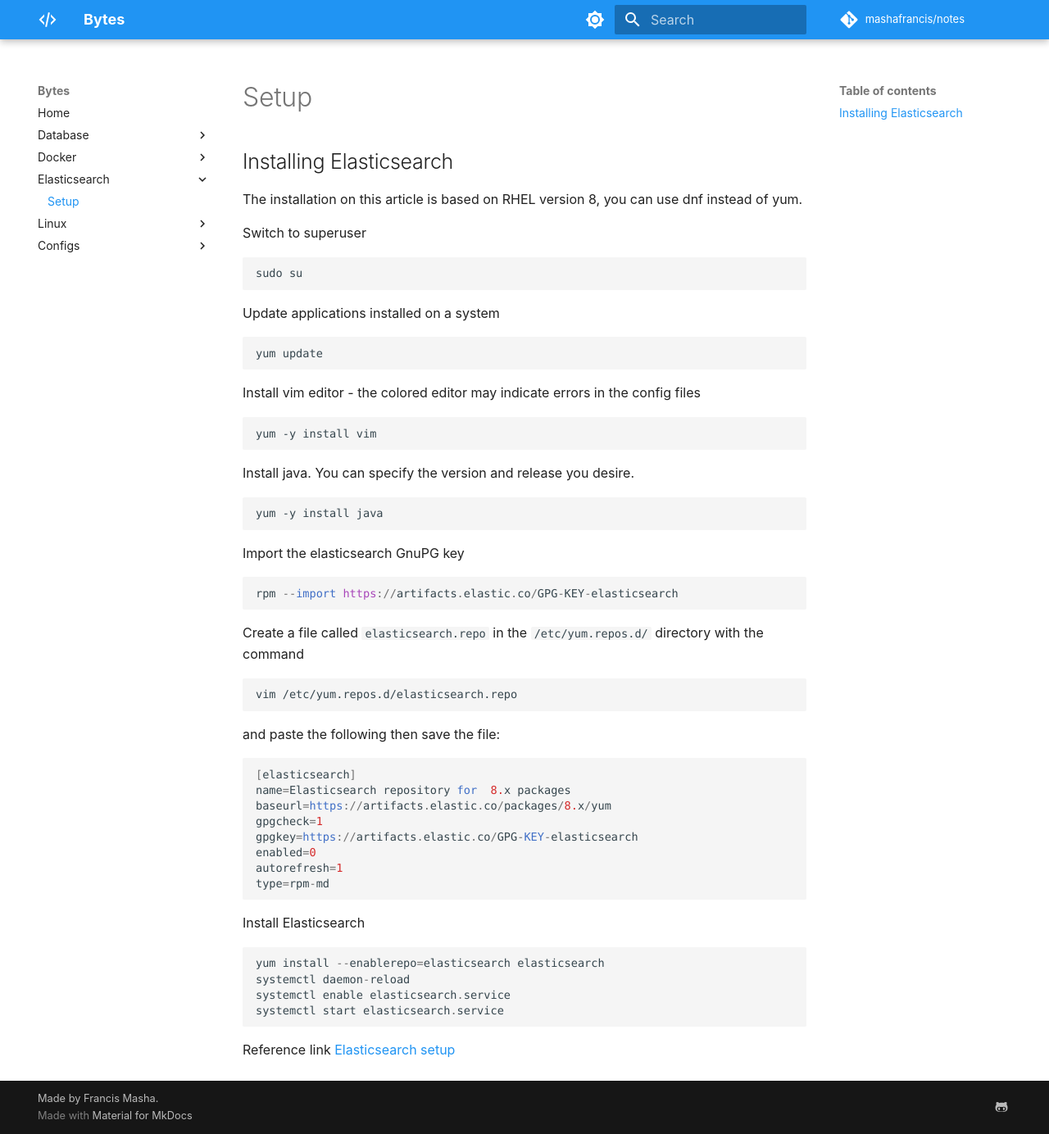
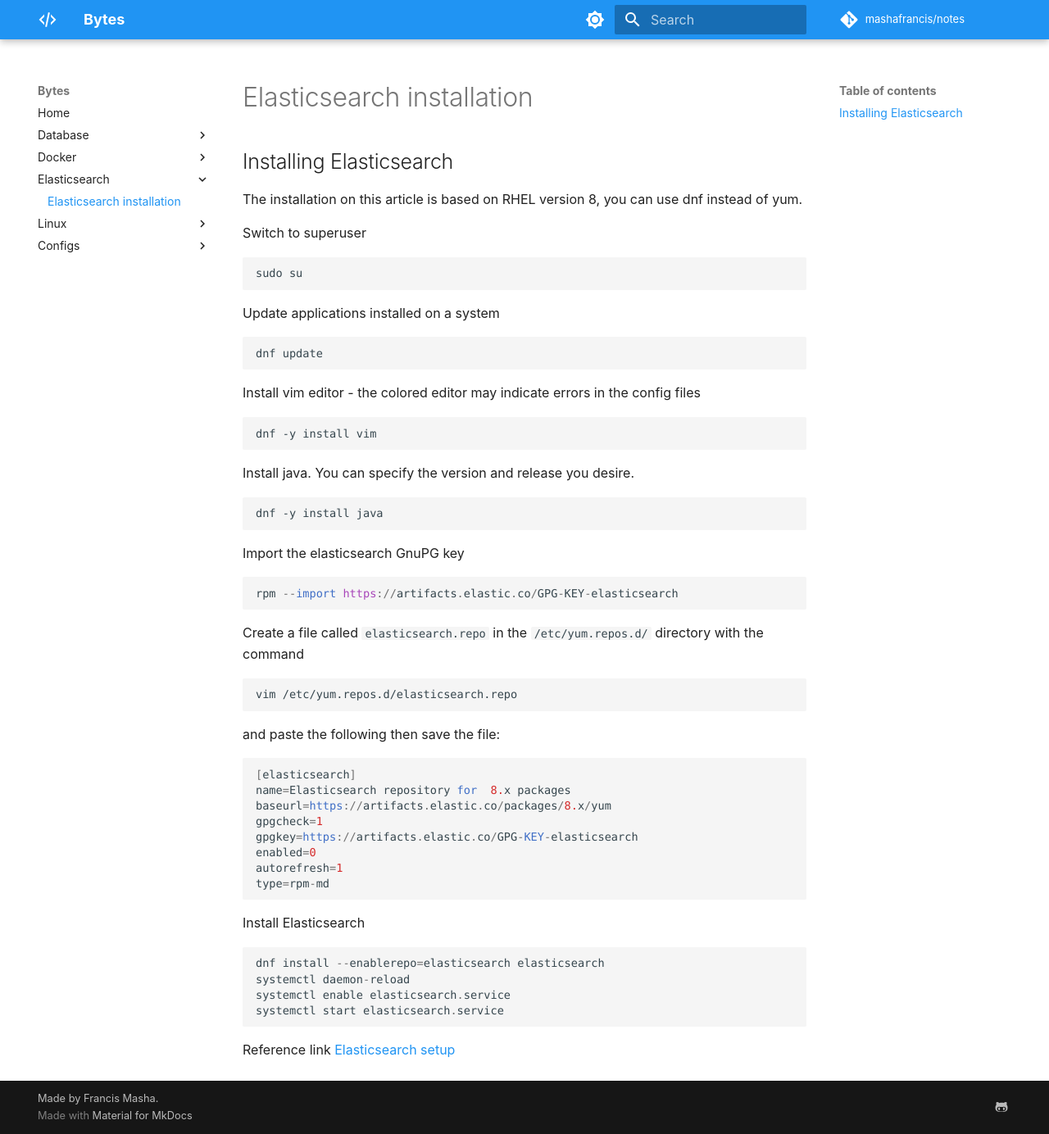
Before and after one commit to mashafrancis/notes, an MkDocs documentation site: the page built from docs/Elasticsearch/elasticsearch installation.md, in a window 1280 px wide and 1384 px high. Shown: the whole window at 82% size. Built offline with MkDocs 1.6.1 and Material for MkDocs 9.7.7, drawn with Linux system fonts in a browser that asks for light colours; some web fonts are replaced; comment, search, counter and statistics services are not loaded.

Commit message:
docs: update elasticsearch setup file

```diff
--- a/docs/Elasticsearch/setup.md
+++ b/docs/Elasticsearch/elasticsearch installation.md
@@ -8,15 +8,15 @@
 
 Update applications installed on a system
 
-    yum update
+    dnf update
 
 Install vim editor - the colored editor may indicate errors in the config files
 
-    yum -y install vim
+    dnf -y install vim
 
 Install java. You can specify the version and release you desire.
 
-    yum -y install java
+    dnf -y install java
 
 Import the elasticsearch GnuPG key
 
@@ -39,7 +39,7 @@
 
 Install Elasticsearch
 
-    yum install --enablerepo=elasticsearch elasticsearch
+    dnf install --enablerepo=elasticsearch elasticsearch
     systemctl daemon-reload
     systemctl enable elasticsearch.service
     systemctl start elasticsearch.service
```
